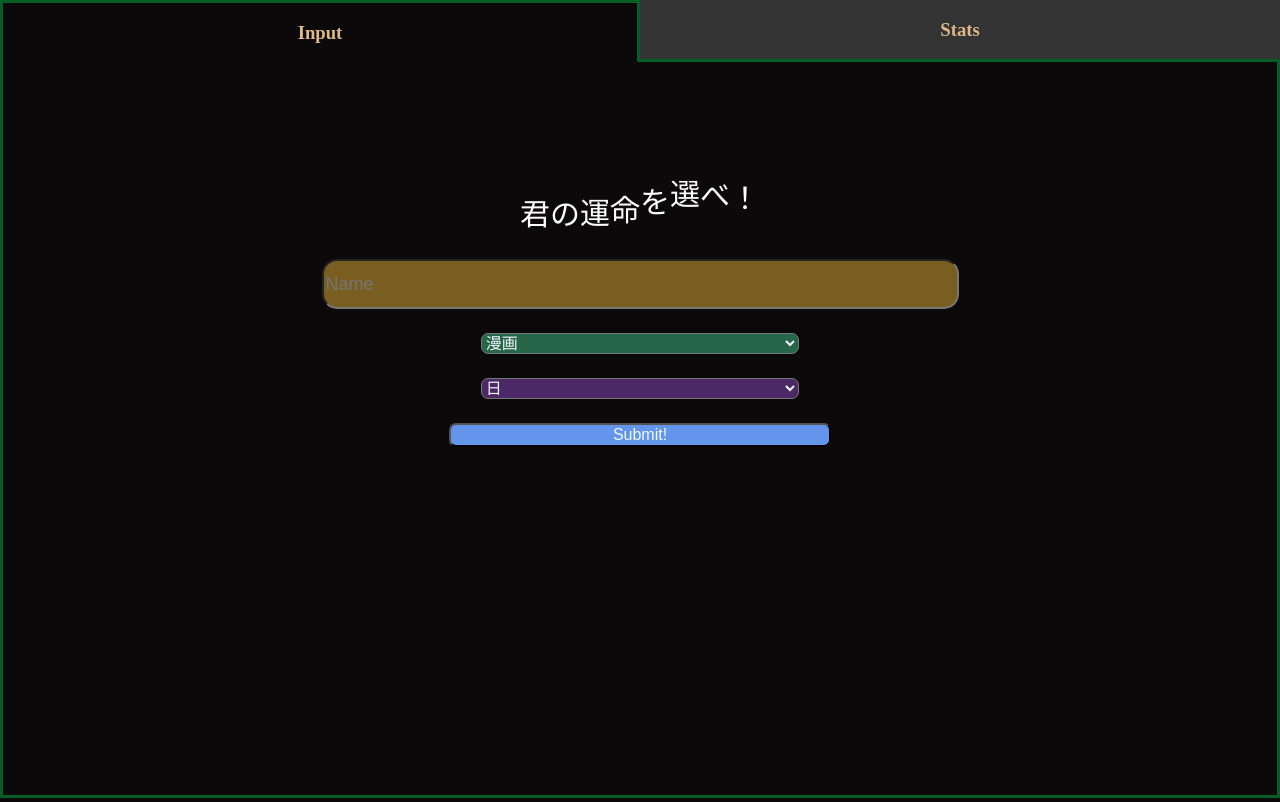
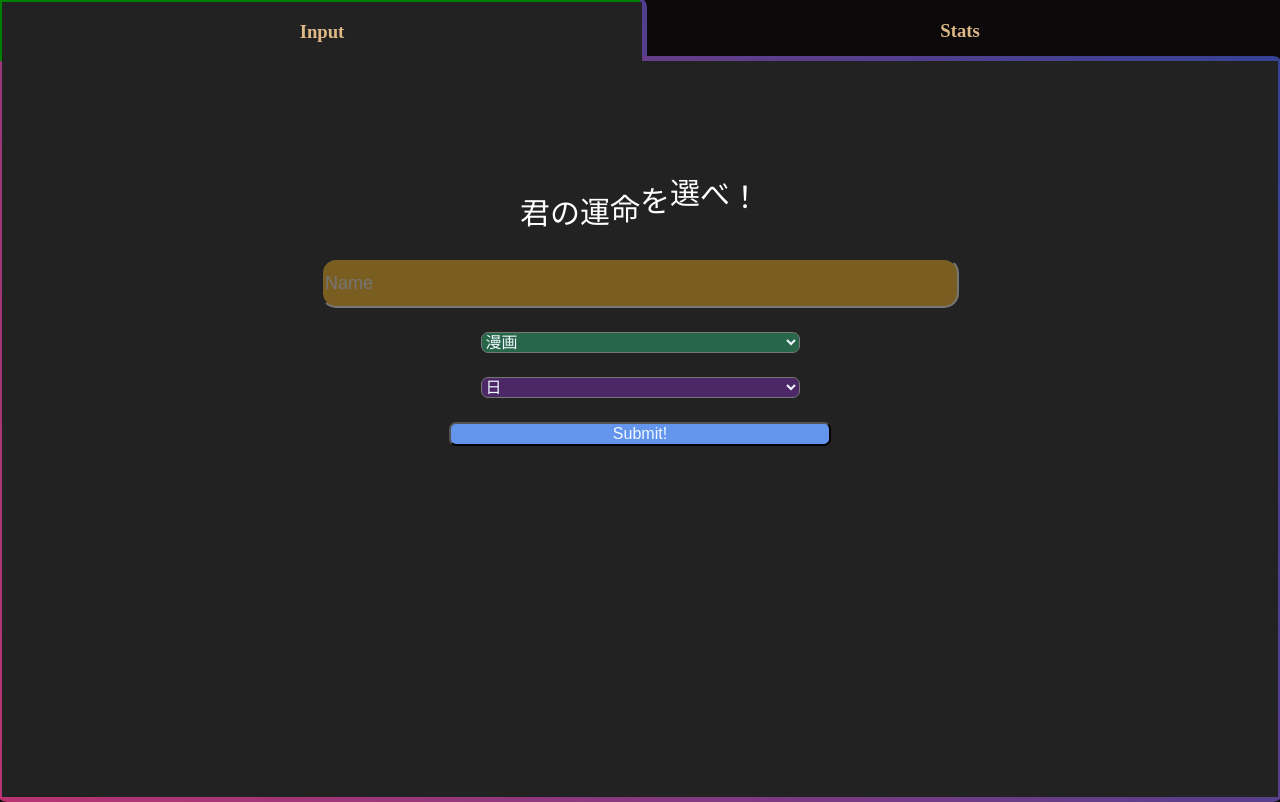
Before and after one commit to AngelFebles/Media-Language-Tracker, a plain HTML site: page index.html in a window 1280 px wide. Drawn offline with Linux system fonts and the light colour scheme.

Commit message:
Added multicolor border

```diff
--- a/index.html
+++ b/index.html
@@ -5,12 +5,13 @@
         <meta name="viewport" content="width=device-width, initial-scale=1.0">
         <link rel="stylesheet" href="public/style-index.css">
         <link rel="stylesheet" href="public/animation-wave.css">
+        <link rel="stylesheet" href="public/animation-rainbow-border.css">
         <title>Media Entry</title>
     </head>
     <body>
         <nav>
             <a href="index.html">
-                <div id="input-tab">
+                <div id="input-tab" class="gradient-border ">
                     <h3>Input</h3>
                 </div>
             </a>
@@ -22,7 +23,7 @@
 
         </nav>
 
-        <main>
+        <main class="gradient-border">
             <div id="title" class="waviy">
                 <span style="--i:1">君</span>
                 <span style="--i:2">の</span>
@@ -58,11 +59,10 @@
                 <button id="button-submit" class="user_input">
                     Submit!</button>
             </div>
+
         </main>
 
 
         <script src="public/script.js"></script>
-
-
     </body>
-</html>
+</html></body></html></body></html>
--- /dev/null
+++ b/public/animation-rainbow-border.css
@@ -0,0 +1,29 @@
+
+.gradient-border {
+  --border-width: 5px;
+  position: relative;
+  background: #222;
+  /* border-radius: 10px; */
+}
+.gradient-border::after {
+  position: absolute;
+  content: "";
+  top: calc(-1 * var(--border-width));
+  left: calc(-1 * var(--border-width));
+  z-index: -1;
+  width: calc(100% + var(--border-width) * 2);
+  height: calc(100% + var(--border-width) * 2);
+  /* background: linear-gradient(60deg, #5f86f2, #a65ff2, #f25fd0, #f25f61, #f2cb5f, #abf25f, #5ff281, #5ff2f0); */
+  background: linear-gradient(60deg, #DA3068, #14469F, #FF6978);
+
+  background-size: 300% 300%;
+  background-position: 0 50%;
+  border-radius: 10px;
+  animation: moveGradient 5s alternate infinite;
+}
+
+@keyframes moveGradient {
+  50% {
+    background-position: 100% 50%;
+  }
+}
--- a/public/style-index.css
+++ b/public/style-index.css
@@ -12,7 +12,7 @@ nav{
     flex-direction: row;
     justify-content: space-around;
     align-items: center;
-    background-color: rgb(51, 51, 51);
+    /* background-color: rgb(51, 51, 51); */
 
 }
 
@@ -27,18 +27,21 @@ nav a:hover{
 }
 
 #input-tab{
-    background-color: #0C090A;
-    border-style: solid;
-    border-color: rgb(6, 94, 39);
-    border-bottom-style:hidden;
+    /* background-color: #0C090A; */
+    margin: 2px;
+    margin-bottom: 0%;
+    /* border-style: solid; */
+    /* border-color: rgb(6, 94, 39); */
+    /* border-bottom-style:hidden; */
+
 }
 
 #graph-tab{
-    border-style: solid;
-    border-color: rgb(6, 94, 39);
-    border-top-style:hidden;
+    /* border-style: solid; */
+    /* border-color: rgb(6, 94, 39); */
+    /* border-top-style:hidden;
     border-left-style:hidden;
-    border-right-style:hidden;
+    border-right-style:hidden; */
 
 }
 
@@ -53,10 +56,13 @@ main{
     height:92vh;
     padding-top: 10%;
     align-items: center;
+    margin: 2px;
+    margin-top: 0;
 
-    border-style: solid;
-  border-color: rgb(6, 94, 39);
-   border-top-style:hidden;
+    /* border-style: solid; */
+  /* border-color: rgb(6, 94, 39); */
+   /* border-top-style:hidden; */
+
 
 }
 
--- a/public/style-lang-distribution.css
+++ b/public/style-lang-distribution.css
@@ -12,7 +12,7 @@ nav{
     flex-direction: row;
     justify-content: space-around;
     align-items: center;
-    background-color: rgb(51, 51, 51);
+    /* background-color: rgb(51, 51, 51); */
 
 }
 
@@ -27,19 +27,23 @@ nav a:hover{
 }
 
 #input-tab{
-     border-style: solid;
+
+     /* border-style: solid;
     border-color: rgb(6, 94, 39);
     border-top-style:hidden;
     border-left-style:hidden;
-    border-right-style:hidden;
+    border-right-style:hidden; */
 
 }
 
 #graph-tab{
-background-color: #0C090A;
-    border-style: solid;
+
+    margin: 2px;
+    margin-bottom: 0%;
+/* background-color: #0C090A; */
+    /* border-style: solid;
     border-color: rgb(6, 94, 39);
-    border-bottom-style:hidden;
+    border-bottom-style:hidden; */
 }
 
 
@@ -62,3 +66,8 @@ main div{
     margin-top: 10px;
 
 }
+
+main{
+    margin: 2px;
+    margin-top: 0%;
+}
```
Also changed, not shown: lang-distribution.html (+6 -3 lines).
